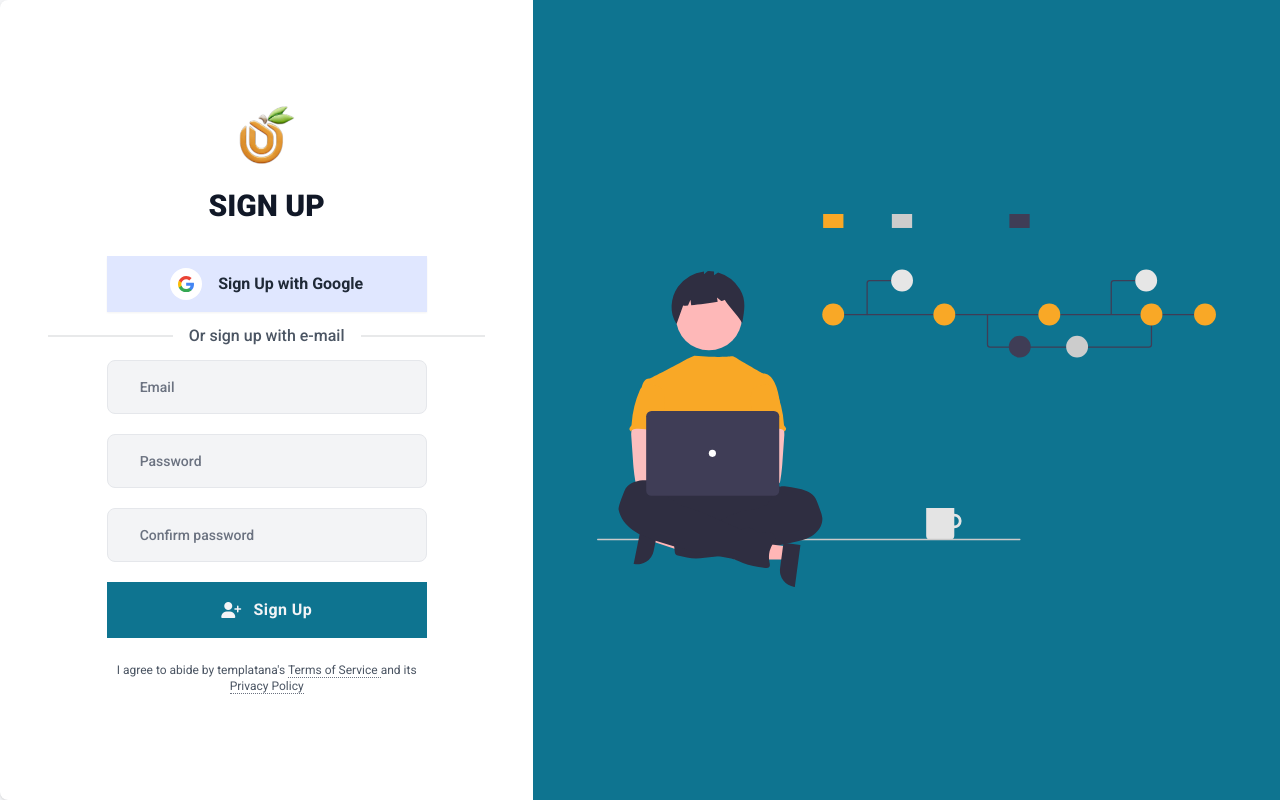
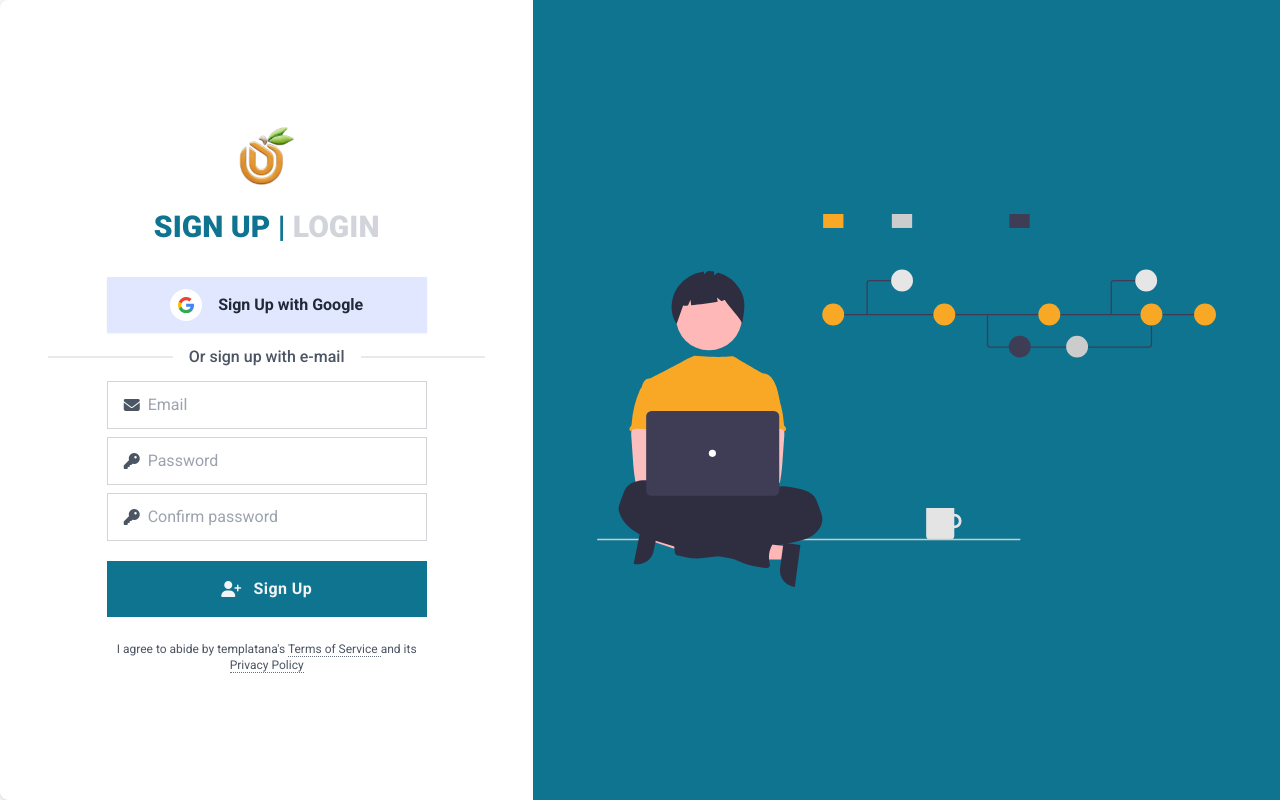
Before and after one commit to boziad/courses_template, a plain HTML site: page login.html in a window 1280 px wide. Drawn offline with nearby package versions, Linux system fonts and the light colour scheme.

Commit message:
change login inputs

```diff
--- a/login.html
+++ b/login.html
@@ -35,7 +35,11 @@
             />
           </div>
           <div class="mt-6 flex flex-col items-center">
-            <h1 class="text-2xl xl:text-3xl font-extrabold">SIGN UP</h1>
+            <h1 class="text-2xl xl:text-3xl font-extrabold text-cyan-700">
+              <a href="#">SIGN UP</a>
+              <span>|</span>
+              <a href="#" class="text-gray-300">LOGIN</a>
+            </h1>
             <div class="w-full flex-1 mt-8">
               <div class="flex flex-col items-center">
                 <button
@@ -70,21 +74,28 @@
               </div>
 
               <div class="mx-auto max-w-xs">
-                <input
-                  class="w-full px-8 py-4 rounded-lg font-medium bg-gray-100 border border-gray-200 placeholder-gray-500 text-sm focus:outline-none focus:border-gray-400 focus:bg-white"
-                  type="email"
-                  placeholder="Email"
-                />
-                <input
-                  class="w-full px-8 py-4 rounded-lg font-medium bg-gray-100 border border-gray-200 placeholder-gray-500 text-sm focus:outline-none focus:border-gray-400 focus:bg-white mt-5"
-                  type="password"
-                  placeholder="Password"
-                />
-                <input
-                  class="w-full px-8 py-4 rounded-lg font-medium bg-gray-100 border border-gray-200 placeholder-gray-500 text-sm focus:outline-none focus:border-gray-400 focus:bg-white mt-5"
-                  type="password"
-                  placeholder="Confirm password"
-                />
+                <label
+                  class="input input-bordered flex items-center gap-2 my-2 rounded-none"
+                >
+                  <i class="fa-solid fa-envelope text-gray-600"></i>
+                  <input type="text" class="grow" placeholder="Email" />
+                </label>
+                <label
+                  class="input input-bordered flex items-center gap-2 my-2 rounded-none"
+                >
+                  <i class="fa-solid fa-key text-gray-600"></i>
+                  <input type="password" class="grow" placeholder="Password" />
+                </label>
+                <label
+                  class="input input-bordered flex items-center gap-2 my-2 rounded-none"
+                >
+                  <i class="fa-solid fa-key text-gray-600"></i>
+                  <input
+                    type="password"
+                    class="grow"
+                    placeholder="Confirm password"
+                  />
+                </label>
                 <button
                   class="mt-5 tracking-wide font-semibold bg-cyan-700 text-gray-100 w-full py-4 hover:bg-amber-700 transition-all duration-300 ease-in-out flex items-center justify-center"
                 >
```
Also changed, not shown: video.html (+7 -1 lines).
